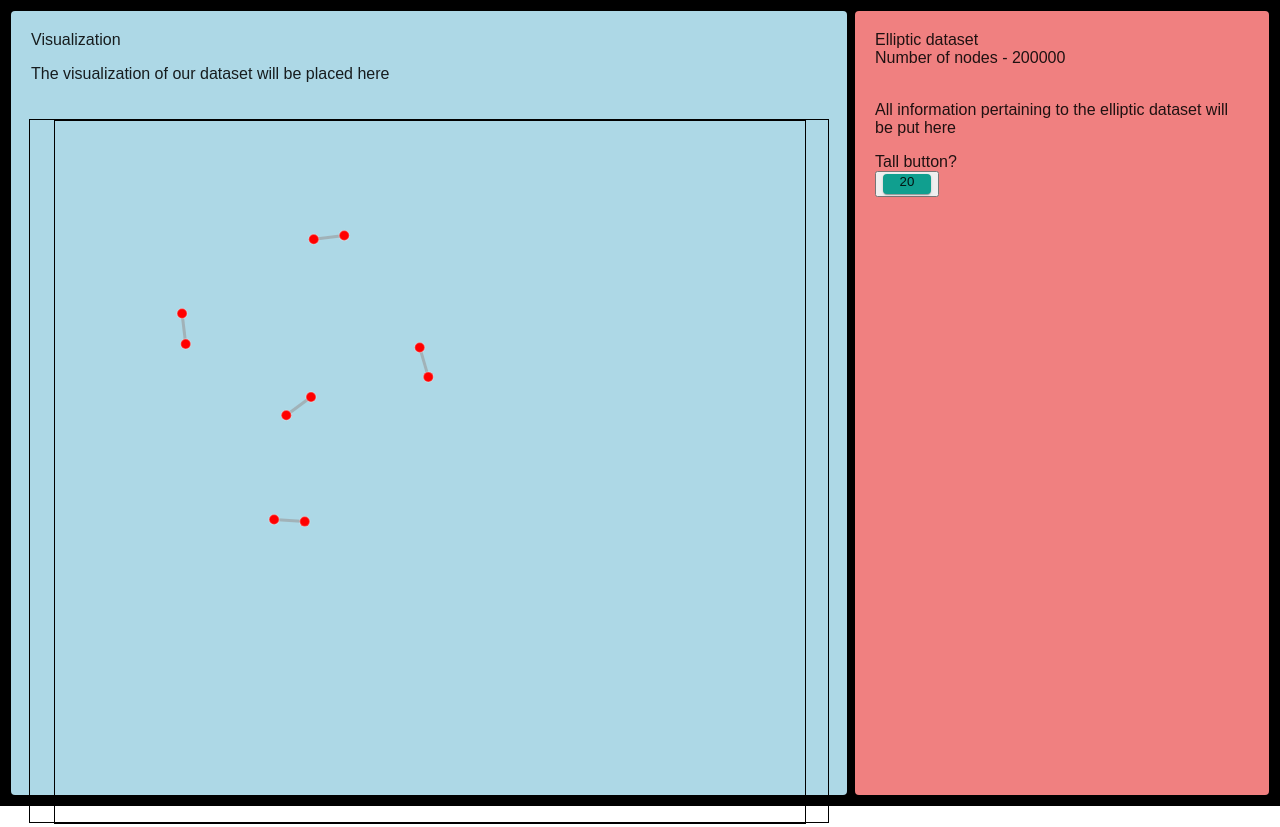
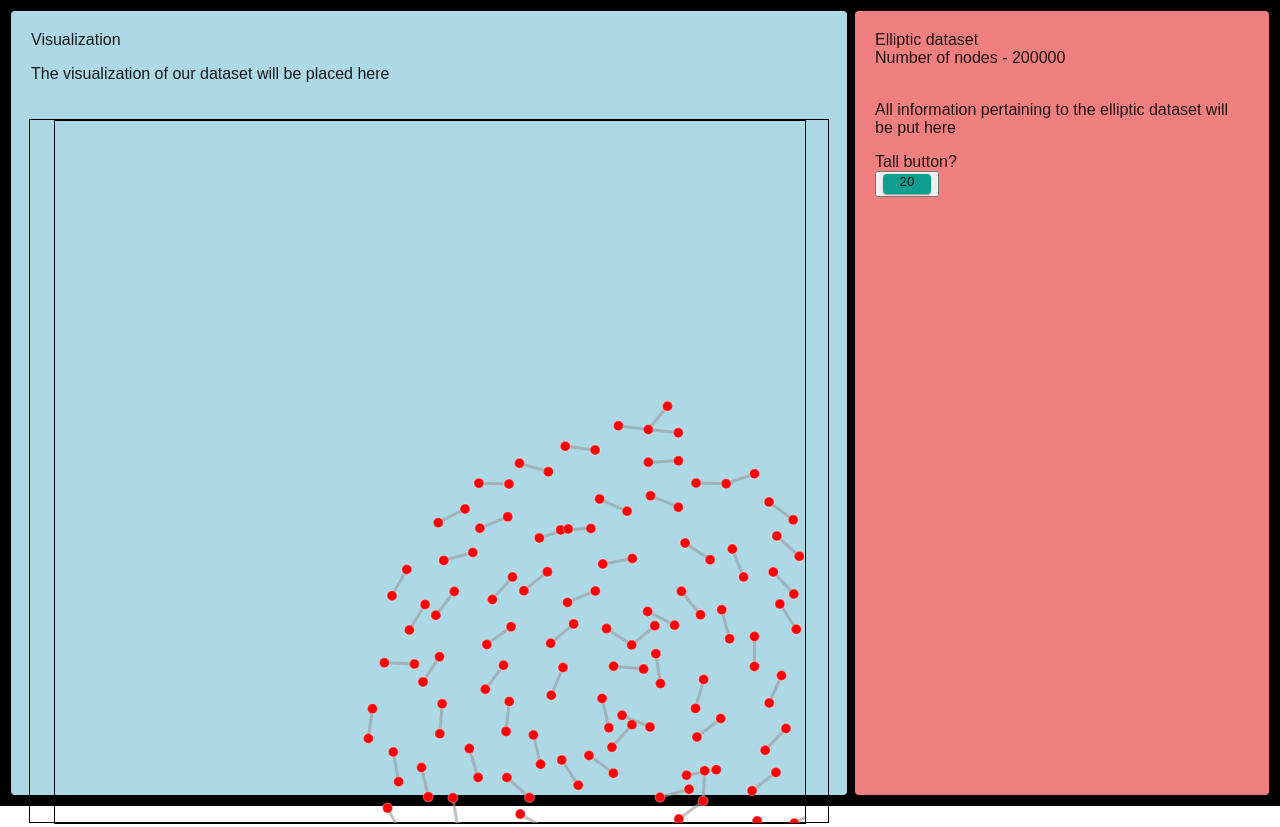
Before and after one commit to sharzy720/capstone22_23, a React (Create React App) app: page / in a window 1280 px wide. Built offline with nearby package versions, Linux system fonts and the light colour scheme.

Commit message:
Changed height and width so the svg will load in the center of the display area. Turned down the force strength from -10 to -1 that way the nodes don't fly off-screen. Also, changed the svg's width from 960 to 100% and height from 600 to 100% that way the svg takes up the whole display area.

```diff
--- a/src/components/JSONForceGraph.js
+++ b/src/components/JSONForceGraph.js
@@ -4,15 +4,15 @@ import * as d3 from 'd3';
 import './JSONForceGraph.css';
 
 // import nodes and links from JSON files
-import nodes from '../JSONFiles/test_nodenames.json';
-import links from '../JSONFiles/test_nodelinks.json';
+import nodes from '../JSONFiles/test_nodenames2.json';
+import links from '../JSONFiles/test_nodelinks2.json';
 
 const JSONForceGraph = () => {
 
     //initilize svg or grab svg
     var svg = d3.select("svg");
-    var width = 500
-    var height = 500
+    var width = 1150
+    var height = 1150
 
 
 
@@ -28,7 +28,7 @@ const JSONForceGraph = () => {
                 .links(links)
         )
 
-        .force("charge", d3.forceManyBody().strength(-10))
+        .force("charge", d3.forceManyBody().strength(-1))
         .force("center", d3.forceCenter(width / 2, height / 2))
         .on("tick", ticked);
 
@@ -105,7 +105,7 @@ const JSONForceGraph = () => {
 
     return (
         <div id='forceGraph'>
-            <svg ref={svg} width={"960"} height={"600"}></svg>
+            <svg ref={svg} width={"100%"} height={"100%"}></svg>
         </div>
     )
 }
```
